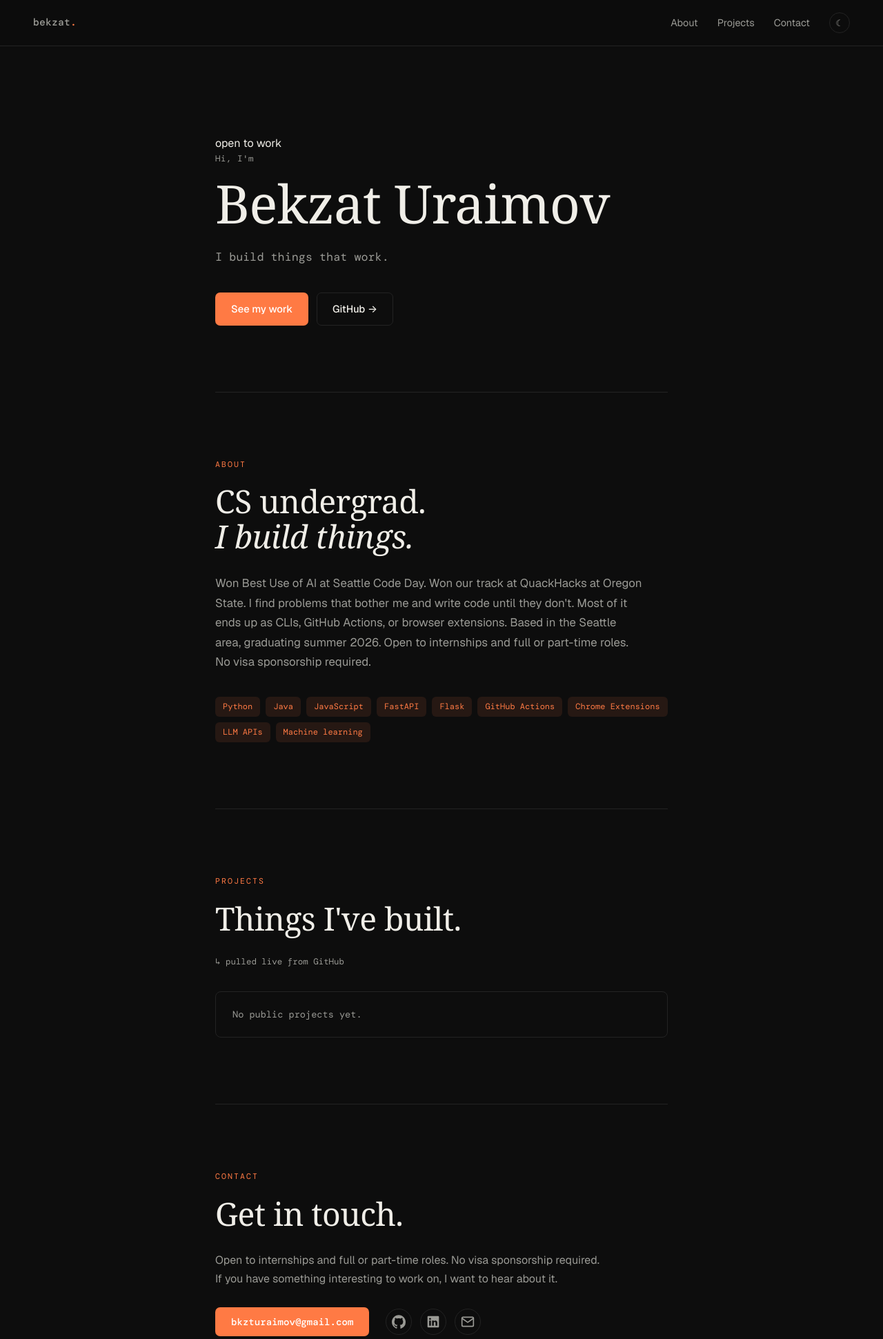
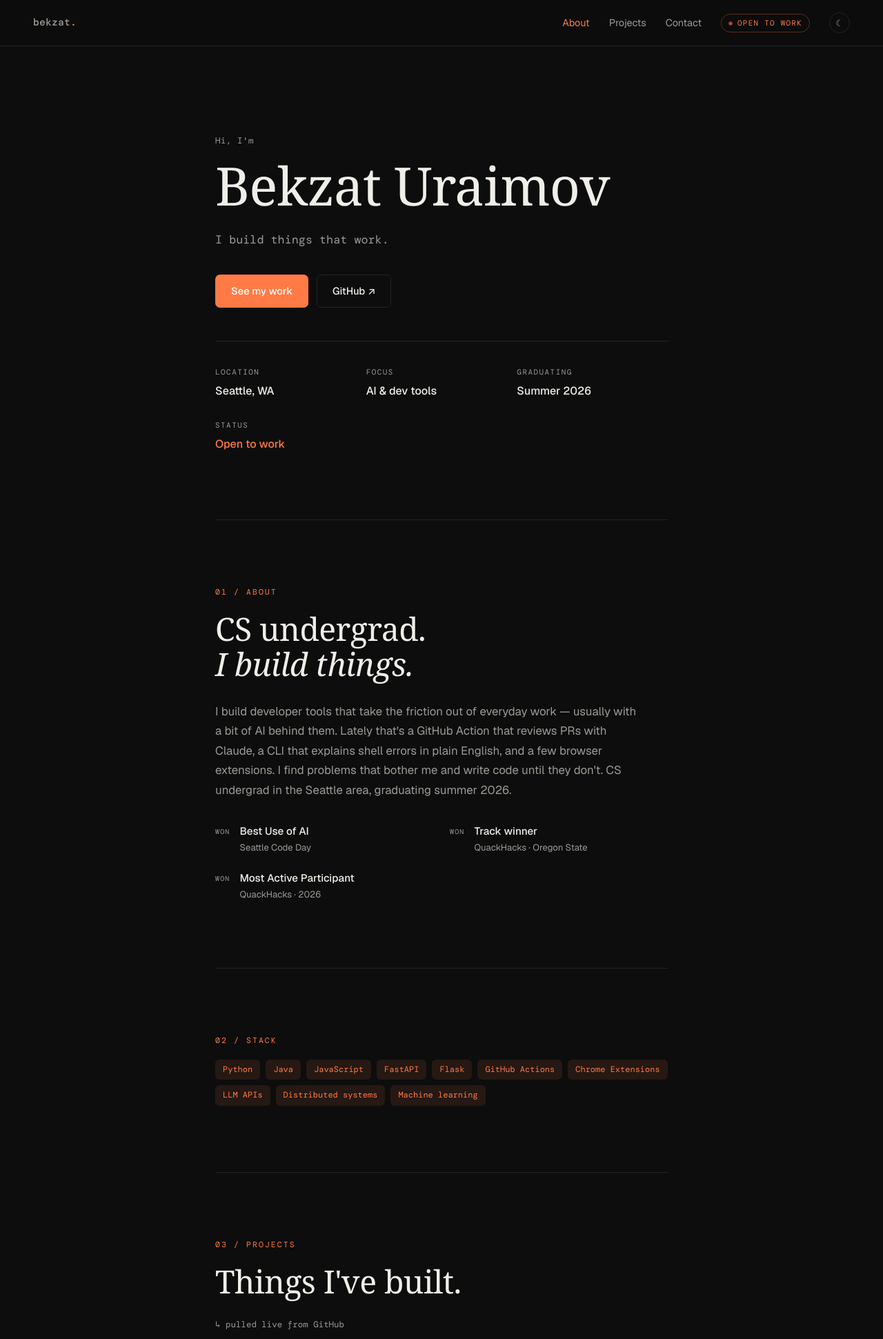
Before and after one commit to bekzat-uraimov/portfolio, a Flask app: page / in a window 1280 px wide. Shown: the top 1941 px of the page at 69% size. Run offline with Flask 3, Linux system fonts and the light colour scheme; data that the repository does not hold is empty; some web fonts are replaced.

Commit message:
feat: tighten copy to voice, fix availability dup, add active nav + reduced-motion

```diff
--- a/static/css/style.css
+++ b/static/css/style.css
@@ -98,6 +98,10 @@ nav a {
 
 nav a:hover {
   color: var(--fg);
+}
+
+.nav-link.active {
+  color: var(--accent);
 }
 
 .nav-open-pill {
@@ -604,6 +608,16 @@ footer a:hover {
   50%      { opacity: 0.45; transform: scale(0.85); }
 }
 
+@media (prefers-reduced-motion: reduce) {
+  *, *::before, *::after {
+    animation-duration: 0.01ms !important;
+    animation-iteration-count: 1 !important;
+    transition-duration: 0.01ms !important;
+    scroll-behavior: auto !important;
+  }
+  .reveal { opacity: 1; transform: none; }
+}
+
 /* ── MOBILE ──────────────────────────────────────── */
 @media (max-width: 700px) {
   nav { padding: 14px 20px; }
--- a/static/js/script.js
+++ b/static/js/script.js
@@ -23,6 +23,27 @@ const revealObserver = new IntersectionObserver((entries) => {
 
 document.addEventListener('DOMContentLoaded', () => {
   document.querySelectorAll('.reveal').forEach(el => revealObserver.observe(el));
+});
+
+// Active nav link — highlight the section currently in view
+const navLinks = document.querySelectorAll('.nav-link');
+const navTargets = ['about', 'projects', 'contact'];
+
+const navObserver = new IntersectionObserver((entries) => {
+  entries.forEach(entry => {
+    if (entry.isIntersecting) {
+      navLinks.forEach(link => {
+        link.classList.toggle('active', link.getAttribute('href') === `#${entry.target.id}`);
+      });
+    }
+  });
+}, { rootMargin: '-45% 0px -45% 0px' });
+
+document.addEventListener('DOMContentLoaded', () => {
+  navTargets.forEach(id => {
+    const el = document.getElementById(id);
+    if (el) navObserver.observe(el);
+  });
 });
 
 // Typewriter
--- a/templates/index.html
+++ b/templates/index.html
@@ -3,7 +3,7 @@
 <head>
   <meta charset="UTF-8" />
   <meta name="viewport" content="width=device-width, initial-scale=1.0" />
-  <meta name="description" content="Bekzat Uraimov — CS undergrad, Seattle area. Won Best Use of AI at Seattle Code Day. Python, FastAPI, GitHub Actions. Open to internships and full-time roles." />
+  <meta name="description" content="Bekzat Uraimov — CS undergrad in the Seattle area building AI-powered developer tools. Python, FastAPI, GitHub Actions. Open to SWE/ML internships and full-time roles." />
   <title>Bekzat Uraimov</title>
   <link rel="preconnect" href="https://fonts.googleapis.com">
   <link rel="preconnect" href="https://fonts.gstatic.com" crossorigin>
@@ -15,9 +15,14 @@
   <nav>
     <a href="#top" class="logo">bekzat<span>.</span></a>
     <ul>
-      <li><a href="#about">About</a></li>
-      <li><a href="#projects">Projects</a></li>
-      <li><a href="#contact">Contact</a></li>
+      <li><a href="#about" class="nav-link">About</a></li>
+      <li><a href="#projects" class="nav-link">Projects</a></li>
+      <li><a href="#contact" class="nav-link">Contact</a></li>
+      <li>
+        <span class="nav-open-pill">
+          <span class="nav-pill-dot"></span>OPEN TO WORK
+        </span>
+      </li>
       <li>
         <button id="mode-toggle" class="mode-toggle" aria-label="Toggle dark mode">
           <span class="mode-icon"></span>
@@ -29,7 +34,6 @@
   <main id="top">
 
     <section id="hero">
-      <div class="available-pill">open to work</div>
       <p class="eyebrow">Hi, I'm</p>
       <h1>Bekzat Uraimov</h1>
       <p class="hero-sub">
@@ -37,20 +41,67 @@
       </p>
       <div class="hero-actions">
         <a href="#projects" class="btn btn-primary">See my work</a>
-        <a href="https://github.com/{{ github_user }}" target="_blank" rel="noopener" class="btn btn-ghost">GitHub →</a>
+        <a href="https://github.com/{{ github_user }}" target="_blank" rel="noopener" class="btn btn-ghost">GitHub ↗</a>
+      </div>
+      <hr class="hero-divider">
+      <div class="hero-info">
+        <div class="info-item">
+          <span class="info-label">Location</span>
+          <span class="info-value">Seattle, WA</span>
+        </div>
+        <div class="info-item">
+          <span class="info-label">Focus</span>
+          <span class="info-value">AI & dev tools</span>
+        </div>
+        <div class="info-item">
+          <span class="info-label">Graduating</span>
+          <span class="info-value">Summer 2026</span>
+        </div>
+        <div class="info-item">
+          <span class="info-label">Status</span>
+          <span class="info-value status-open">Open to work</span>
+        </div>
       </div>
     </section>
 
     <section id="about">
-      <p class="section-tag">About</p>
-      <h2>CS undergrad.<br><em>I build things.</em></h2>
-      <p class="about-body">
-        Won Best Use of AI at Seattle Code Day. Won our track at QuackHacks at Oregon State.
-        I find problems that bother me and write code until they don't. Most of it ends up as
-        CLIs, GitHub Actions, or browser extensions. Based in the Seattle area, graduating
-        summer 2026. Open to internships and full or part-time roles. No visa sponsorship required.
+      <p class="section-tag">01 / About</p>
+      <h2 class="reveal">CS undergrad.<br><em>I build things.</em></h2>
+      <p class="about-body reveal">
+        I build developer tools that take the friction out of everyday work — usually with a bit
+        of AI behind them. Lately that's a GitHub Action that reviews PRs with Claude, a CLI that
+        explains shell errors in plain English, and a few browser extensions. I find problems that
+        bother me and write code until they don't. CS undergrad in the Seattle area, graduating
+        summer 2026.
       </p>
-      <ul class="stack-list">
+      <div class="awards-grid">
+        <div class="award-item reveal" data-delay="1">
+          <span class="award-badge">WON</span>
+          <div>
+            <p class="award-title">Best Use of AI</p>
+            <p class="award-sub">Seattle Code Day</p>
+          </div>
+        </div>
+        <div class="award-item reveal" data-delay="2">
+          <span class="award-badge">WON</span>
+          <div>
+            <p class="award-title">Track winner</p>
+            <p class="award-sub">QuackHacks · Oregon State</p>
+          </div>
+        </div>
+        <div class="award-item reveal" data-delay="3">
+          <span class="award-badge">WON</span>
+          <div>
+            <p class="award-title">Most Active Participant</p>
+            <p class="award-sub">QuackHacks · 2026</p>
+          </div>
+        </div>
+      </div>
+    </section>
+
+    <section id="stack">
+      <p class="section-tag">02 / Stack</p>
+      <ul class="stack-list reveal">
         <li>Python</li>
         <li>Java</li>
         <li>JavaScript</li>
@@ -59,30 +110,31 @@
         <li>GitHub Actions</li>
         <li>Chrome Extensions</li>
         <li>LLM APIs</li>
+        <li>Distributed systems</li>
         <li>Machine learning</li>
       </ul>
     </section>
 
     <section id="projects">
-      <p class="section-tag">Projects</p>
-      <h2>Things I've built.</h2>
-      <p class="projects-note">↳ pulled live from GitHub</p>
+      <p class="section-tag">03 / Projects</p>
+      <h2 class="reveal">Things I've built.</h2>
+      <p class="projects-note reveal">↳ pulled live from GitHub</p>
       <div id="projects-grid" class="projects-grid">
         <div class="project-card skeleton">Loading projects…</div>
       </div>
     </section>
 
     <section id="contact">
-      <p class="section-tag">Contact</p>
-      <h2>Get in touch.</h2>
-      <p class="contact-body">
-        Open to internships and full or part-time roles. No visa sponsorship required.
-        If you have something interesting to work on, I want to hear about it.
+      <p class="section-tag">04 / Contact</p>
+      <h2 class="reveal">Get in touch.</h2>
+      <p class="contact-body reveal">
+        Open to internships and full or part-time roles. I have US work authorization, so no visa
+        sponsorship needed. If you've got something interesting to build, I want to hear about it.
       </p>
-      <div class="contact-actions">
+      <div class="contact-actions reveal">
         <button id="copy-email" class="btn btn-primary" data-email="bkzturaimov@gmail.com">
           <span class="copy-label">bkzturaimov@gmail.com</span>
-          <span class="copy-status"></span>
+          <span class="copy-status">copied</span>
         </button>
         <div class="socials">
           <a href="https://github.com/{{ github_user }}" target="_blank" rel="noopener" aria-label="GitHub">
@@ -101,7 +153,15 @@
   </main>
 
   <footer>
-    <p>Built with Flask · <a href="https://github.com/{{ github_user }}/portfolio" target="_blank" rel="noopener">source</a></p>
+    <div class="footer-row">
+      <span>© 2026 Bekzat Uraimov</span>
+      <span>Built with Flask · <a href="https://github.com/{{ github_user }}/portfolio" target="_blank" rel="noopener">Source ↗</a></span>
+    </div>
+    <div class="footer-links">
+      <a href="https://github.com/{{ github_user }}" target="_blank" rel="noopener">GitHub ↗</a>
+      <a href="https://www.linkedin.com/in/bekzat-uraimov" target="_blank" rel="noopener">LinkedIn ↗</a>
+      <a href="mailto:bkzturaimov@gmail.com">Email ↗</a>
+    </div>
   </footer>
 
   <script src="{{ url_for('static', filename='js/script.js') }}"></script>
```
